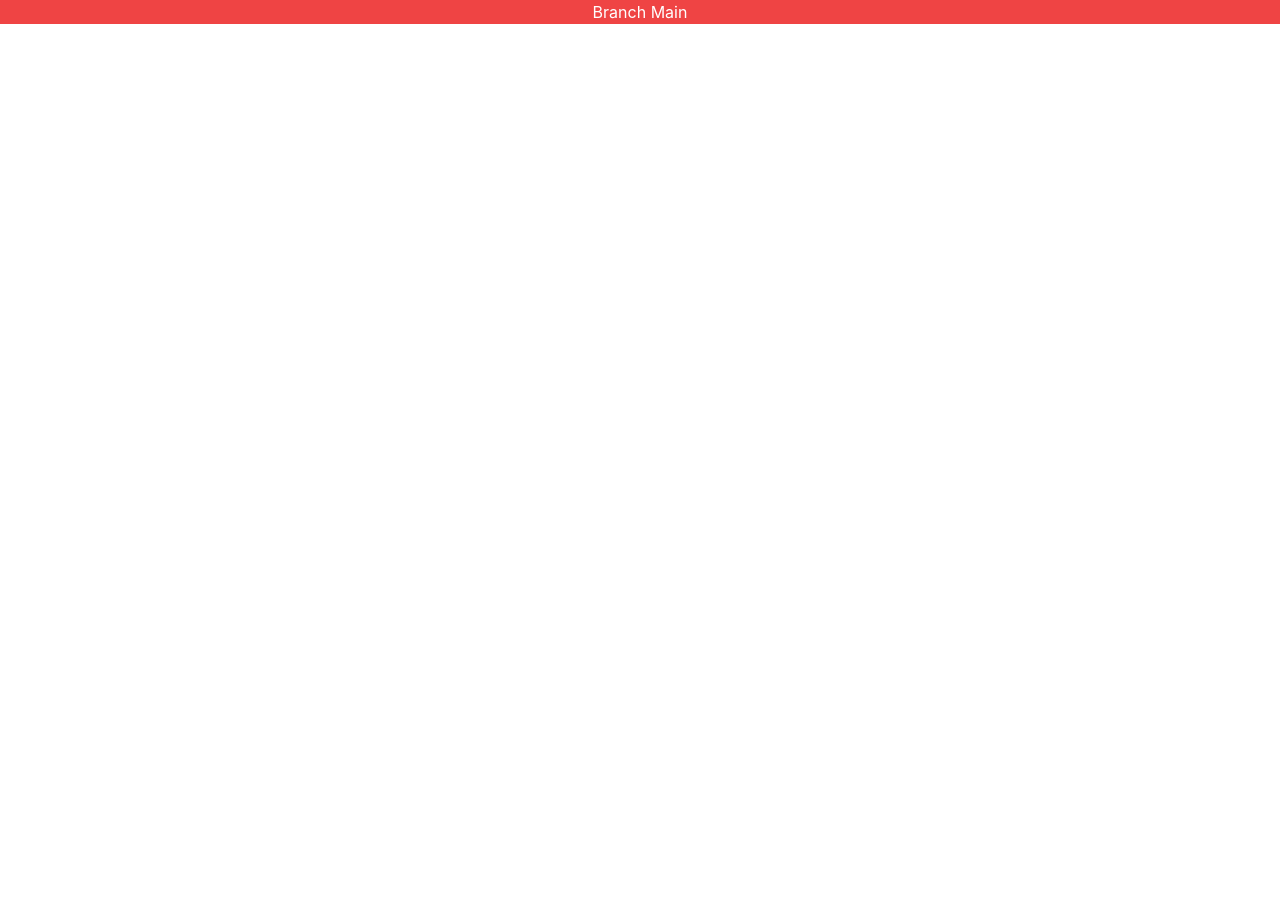
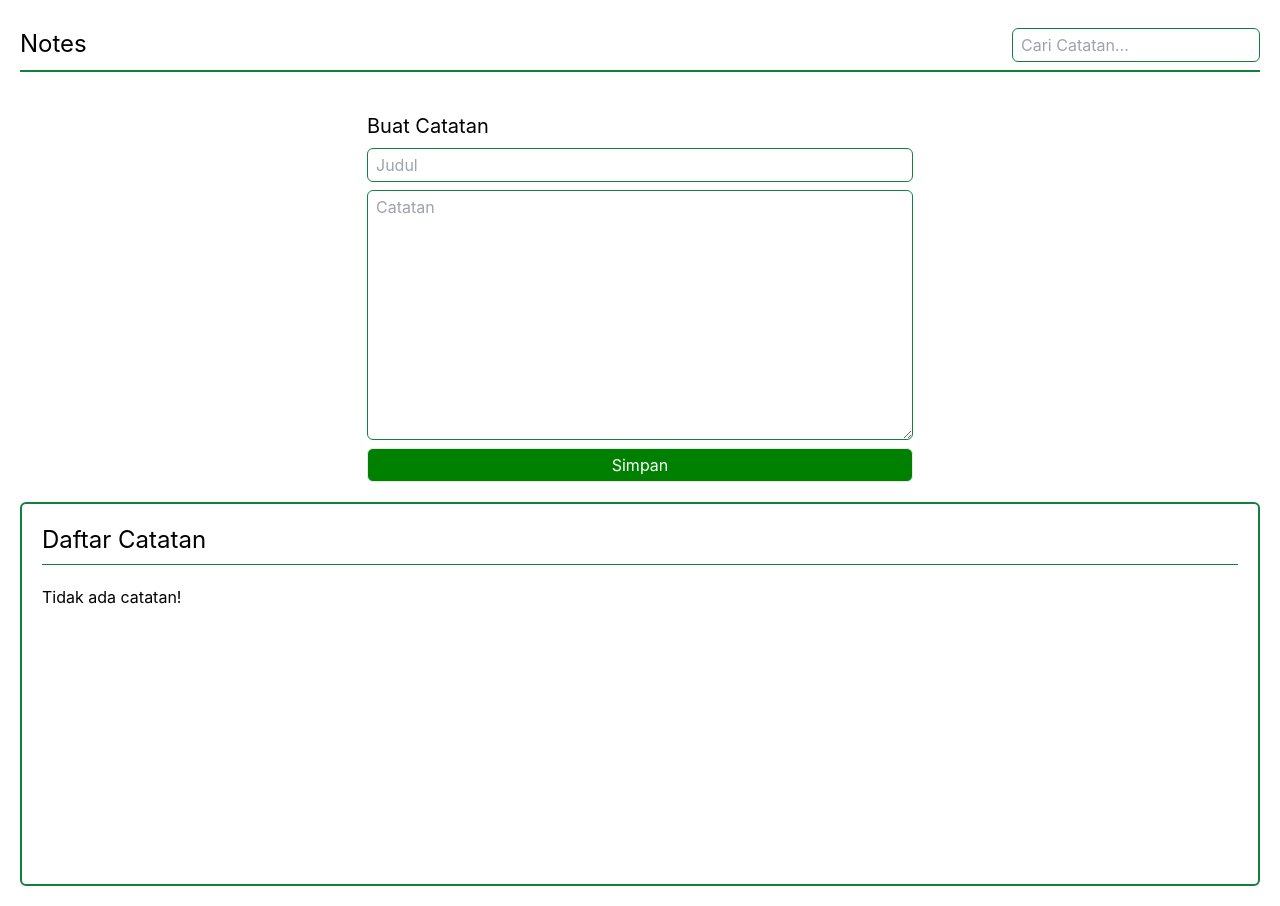
Before and after one commit to Wakype/belajar_reactjs, a React (Create React App) app: page / in a window 1280 px wide. Before the commit the page ends 800 px from the top, so only its background shows below. Built offline with nearby package versions, Linux system fonts and the light colour scheme.

Commit message:
Pembahasan Remedial

```diff
--- a/public/index.html
+++ b/public/index.html
@@ -24,7 +24,7 @@
       work correctly both with client-side routing and a non-root public URL.
       Learn how to configure a non-root public URL by running `npm run build`.
     -->
-    <title>React App</title>
+    <title>Pembahasan Remedial</title>
   </head>
   <body>
     <noscript>You need to enable JavaScript to run this app.</noscript>
--- a/src/App.js
+++ b/src/App.js
@@ -1,12 +1,177 @@
-import React from "react"
-
+import React, { useState } from "react";
+import { Button, Card, Input, TextArea } from "./component";
 
 function App() {
-  return(
+  const [values, setValues] = React.useState({
+    id: "",
+    title: "",
+    body: "",
+    archived: false,
+    createdAt: "",
+  });
+  const [catatan, setCatatan] = React.useState([]);
+  const [errors, setErrors] = React.useState({});
+  const [formError, setFormError] = useState("");
+
+  const handleChange = (e) => {
+    e.preventDefault();
+    // console.log('ada');
+    setValues((values) => {
+      return {
+        ...values,
+        [e.target.name]: e.target.value,
+        id: new Date().getTime(),
+        // createdAt: [new Date().getUTCDate(), new Date().getUTCFullYear()],
+      };
+    });
+    handleBlur(e);
+    setFormError('')
+  };
+
+  const handleSubmit = (e) => {
+    e.preventDefault();
+    console.log("tersubmit");
+
+    if (values.title === "" || values.body === "") {
+      if (values.title === "") {
+        setErrors((errors) => {
+          return{
+            ...errors,
+            title: true,
+          }
+        });
+      }
+      if (values.body === "") {
+        setErrors((errors) => {
+          return{
+            ...errors,
+            body: true,
+          }
+        });
+      }
+      setFormError("Form wajid diisi")
+      return
+    }
+
+    setCatatan((catatan) => [...catatan, values]);
+    setValues(() => {
+      return {
+        id: "",
+        title: "",
+        body: "",
+        archived: false,
+        createdAt: "",
+      };
+    });
+  };
+
+  const handleBlur = (e) => {
+    console.log("handleblur");
+
+    if (e.target.value === "") {
+      setErrors(() => {
+        return {
+          ...errors,
+          [e.target.name]: true,
+        };
+      });
+    } else {
+      setErrors(() => {
+        return {
+          ...errors,
+          [e.target.name]: false,
+        };
+      });
+    }
+  };
+
+  const handleDelete = (e) => {
+    e.preventDefault();
+
+    const hasilFilter = catatan.filter((item) => {
+      return item.id !== parseInt(e.target.value);
+    })
+    setCatatan(() => {
+      return hasilFilter;
+    })
+    console.log('filter', hasilFilter)
+  }
+
+  // console.log(values);
+  console.log("error: ", errors);
+  console.log("Catatan: ", catatan);
+  return (
     <React.Fragment>
-      <h1 style={{textAlign: 'center'}} className="bg-red-500 text-white">Branch Main</h1>
+      {/* <h1 className="bg-red-500 text-white text-center mb-5">
+        Pembahasan Remedial
+      </h1> */}
+
+      <div className="w-full min-h-screen text-grey-500 p-5 space-y-5">
+        <div className="grid grid-cols-5 border-b-2 py-2 border-green-700">
+          <h1 className="text-2xl">Notes</h1>
+          <div className="col-start-5">
+            <Input placeholder="Cari Catatan..." />
+          </div>
+        </div>
+
+        <div className="grid grid-cols-1 gap-5">
+          <div className="flex items-center justify-center"></div>
+          <div className="col-span-1 flex items-center justify-center">
+            <form className="space-y-2" onSubmit={handleSubmit}>
+              <p className="text-red-500 text-lg italic font-semibold">{formError}</p>
+              <label htmlFor="Judul">
+                <h1 className="text-xl cursor-pointer">Buat Catatan</h1>
+              </label>
+              <Input
+                name={"title"}
+                value={values.title}
+                title={"Judul"}
+                placeholder="Judul"
+                onChange={handleChange}
+                onBlur={handleBlur}
+                error={errors.title}
+              />
+              <TextArea
+                name={"body"}
+                value={values.body}
+                title={"Body"}
+                placeholder="Catatan"
+                onChange={handleChange}
+                onBlur={handleBlur}
+                error={errors.body}
+              />
+              <Button title="Simpan" />
+            </form>
+          </div>
+
+          <div className="col-span-1 overflow-auto w-full px-5 py-3 border-2 h-96 rounded-md border-green-700 space-y-5">
+            <h1 className="text-2xl border-b border-green-700 py-2 mb-5">
+              Daftar Catatan
+            </h1>
+            <div className="grid grid-cols-3 gap-5">
+              {catatan.length === 0 ? (
+                <div>Tidak ada catatan!</div>
+              ) : (
+                catatan.map((item, index) => {
+                  return (
+                    <div key={index}>
+                      <Card
+                        title={item.title}
+                        body={item.body}
+                        createdAt={item.createdAt}
+                        id={item.id}
+                        handleDelete={handleDelete}
+                      />
+                    </div>
+                  );
+                })
+              )}
+            </div>
+          </div>
+        </div>
+      </div>
     </React.Fragment>
-  )
+  );
 }
 
-export default App
+export default App;
--- /dev/null
+++ b/src/component/Button.jsx
@@ -0,0 +1,9 @@
+import React from 'react'
+
+const Button = ({title, disabled = false, bg = "green", ...props}) => {
+  return (
+    <button {...props} disabled={disabled} style={{backgroundColor: bg, opacity: disabled ? 0.8 : 1}} className={`w-full border text-white py-1 rounded-md`}>{title}</button>
+  )
+}
+
+export default Button
--- /dev/null
+++ b/src/component/Card.jsx
@@ -0,0 +1,22 @@
+import React from 'react'
+import Button from './Button'
+
+const Card = ({title, body, createdAt, id, handleDelete}) => {
+  return (
+    <div className="border-2 p-5 h-72 w-full shadow-lg rounded-lg space-y-2 border-green-500">
+        <div className="h-1/5">
+            <h5 className="text-xl uppercase">{title}</h5>
+            <p className="text-xs italic">{createdAt}</p>
+        </div>
+
+        <div className="text-justify h-3/5">{body}</div>
+
+        <div className="grid grid-cols-2 gap-5">
+            <Button value={id} type="button" title={"Delete"} bg="red" onClick={handleDelete}/>
+            <Button value={id} title="Arsipkan" bg="blue"/>
+        </div>
+    </div>
+  )
+}
+
+export default Card
--- /dev/null
+++ b/src/component/Input.jsx
@@ -0,0 +1,13 @@
+import React from 'react'
+
+const Input = ({title, error = false, ...props}) => {
+  return (
+    <div className="flex flex-col relative">
+      <input {...props} id={title} className={`${error ? "border-red-500 border-2" : ""} border w-full rounded-md px-2 py-1 border-green-700`}/>
+
+      {error && <p className="text-red-500 text-sm italic">Isi Input tidak sesuai</p>}
+    </div>
+  )
+}
+
+export default Input
--- /dev/null
+++ b/src/component/TextArea.jsx
@@ -0,0 +1,13 @@
+import React from 'react'
+
+const TextArea = ({title, error = false, ...props}) => {
+  return (
+    <div className="flex flex-col">
+      <textarea cols="50" rows="10" {...props} id={title} className={`${ error ? "border-red-500 border-2" : ""} border w-full rounded-md px-2 py-1 border-green-700`}></textarea>
+
+      {error && <p className="text-red-500 text-sm italic">Wajib diisi</p>}
+    </div>
+  )
+}
+
+export default TextArea
--- /dev/null
+++ b/src/component/index.js
@@ -0,0 +1,11 @@
+import Button from "./Button";
+import Card from "./Card";
+import Input from "./Input";
+import TextArea from "./TextArea";
+
+export {
+    Button,
+    Card,
+    Input,
+    TextArea,
+}
--- a/src/index.css
+++ b/src/index.css
@@ -1,3 +1,4 @@
+@import url("https://fonts.googleapis.com/css2?family=Poppins:wght@400;500;600;700;800;900&display=swap");
 @tailwind base;
 @tailwind components;
 @tailwind utilities;
@@ -15,3 +16,138 @@ code {
   font-family: source-code-pro, Menlo, Monaco, Consolas, 'Courier New',
     monospace;
 }
+
+:root {
+  --black-gradient: linear-gradient(
+    144.39deg,
+    #ffffff -278.56%,
+    #6d6d6d -78.47%,
+    #11101d 91.61%
+  );
+  --card-shadow: 0px 20px 100px -10px rgba(66, 71, 91, 0.1);
+}
+
+* {
+  scroll-behavior: smooth;
+}
+
+.text-gradient {
+  background: radial-gradient(
+    64.18% 64.18% at 71.16% 35.69%,
+    #def9fa 0.89%,
+    #bef3f5 17.23%,
+    #9dedf0 42.04%,
+    #7de7eb 55.12%,
+    #5ce1e6 71.54%,
+    #33bbcf 100%
+  );
+  -webkit-background-clip: text;
+  -webkit-text-fill-color: transparent;
+  background-clip: text;
+  text-fill-color: transparent;
+}
+
+.bg-blue-gradient {
+  background: linear-gradient(
+    157.81deg,
+    #def9fa -43.27%,
+    #bef3f5 -21.24%,
+    #9dedf0 12.19%,
+    #7de7eb 29.82%,
+    #5ce1e6 51.94%,
+    #33bbcf 90.29%
+  );
+}
+
+.bg-black-gradient {
+  background: linear-gradient(
+    144.39deg,
+    #ffffff -278.56%,
+    #6d6d6d -78.47%,
+    #11101d 91.61%
+  );
+}
+
+.bg-black-gradient-2 {
+  background: linear-gradient(
+    -168.39deg,
+    #ffffff -278.56%,
+    #6d6d6d -78.47%,
+    #11101d 91.61%
+  );
+}
+
+.bg-gray-gradient {
+  background: linear-gradient(
+    153.47deg,
+    rgba(255, 255, 255, 0) -341.94%,
+    #14101d 95.11%
+  );
+}
+
+.bg-discount-gradient {
+  background: linear-gradient(125.17deg, #272727 0%, #11101d 100%);
+}
+
+.box-shadow {
+  box-shadow: 0px 20px 100px -10px rgba(66, 71, 91, 0.1);
+}
+
+.sidebar {
+  -webkit-animation: slide-top 0.5s cubic-bezier(0.25, 0.46, 0.45, 0.94) both;
+  animation: slide-top 0.5s cubic-bezier(0.25, 0.46, 0.45, 0.94) both;
+}
+
+@-webkit-keyframes slide-top {
+  0% {
+    -webkit-transform: translateY(100px);
+    transform: translateY(100px);
+  }
+  100% {
+    -webkit-transform: translateY(0);
+    transform: translateY(0);
+  }
+}
+
+@keyframes slide-top {
+  0% {
+    -webkit-transform: translateY(100px);
+    transform: translateY(100px);
+  }
+  100% {
+    -webkit-transform: translateY(0);
+    transform: translateY(0);
+  }
+}
+
+.feature-card:hover {
+  background: var(--black-gradient);
+  box-shadow: var(--card-shadow);
+}
+
+.feedback-container .feedback-card:last-child {
+  margin-right: 0px;
+}
+
+.feedback-card {
+  background: transparent;
+}
+
+.feedback-card:hover {
+  background: var(--black-gradient);
+}
+
+.blue__gradient {
+  background: linear-gradient(180deg, rgba(188, 165, 255, 0) 0%, #214d76 100%);
+  filter: blur(123px);
+}
+
+.pink__gradient {
+  background: linear-gradient(90deg, #f4c4f3 0%, #fc67fa 100%);
+  filter: blur(900px);
+}
+
+.white__gradient {
+  background: rgba(255, 255, 255, 0.6);
+  filter: blur(750px);
+}
```
Also changed, not shown: 2 other files (tests, documents, lock files or other folders).
